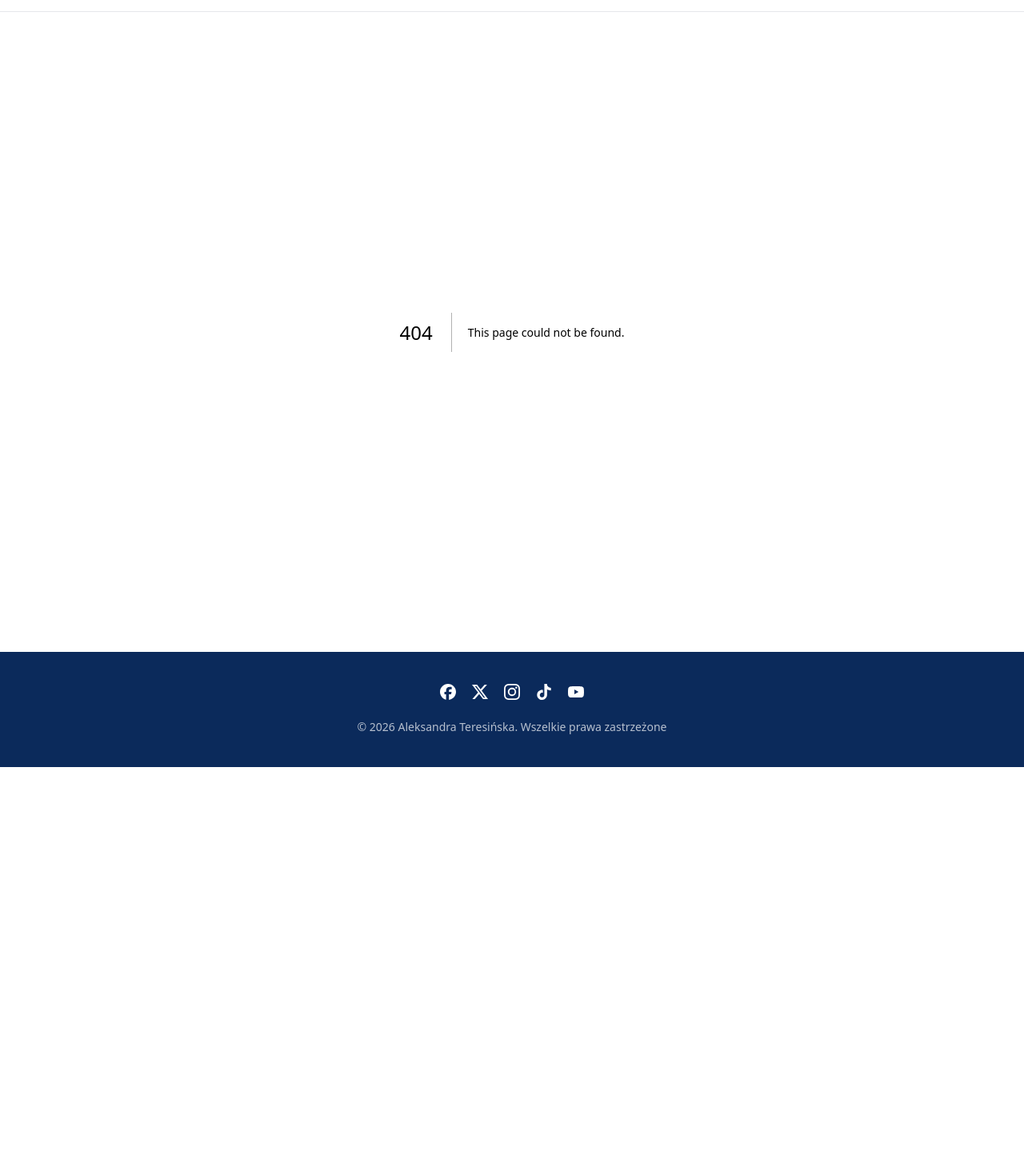
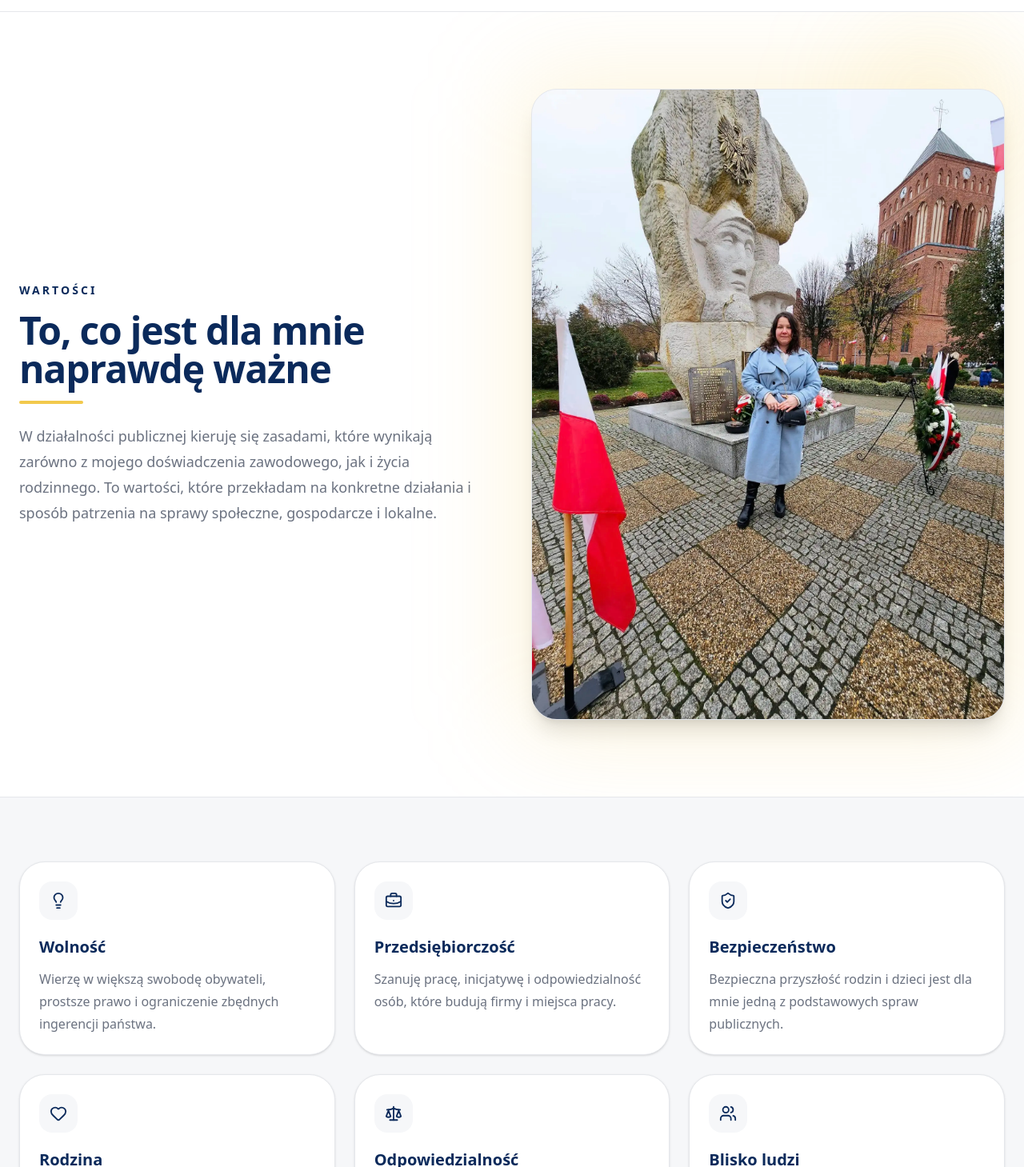
Before and after one commit to Kotvitz/aleksandra-teresinska-website, a Next.js app: page /wartosci in a window 1280 px wide. Before the commit this address had no page. Shown: the part 58-1517 px from the top of the page at 80% size. Before the commit the page ends 1017 px from the top, so only its background shows below. Built offline with nearby package versions, Linux system fonts and the light colour scheme.

Commit message:
feat: create Values page with hero, value cards, and sections

```diff
--- /dev/null
+++ b/app/src/components/ValuesGrid.tsx
@@ -0,0 +1,76 @@
+import {
+  BriefcaseBusiness,
+  Heart,
+  ShieldCheck,
+  Scale,
+  Users,
+  Lightbulb,
+} from "lucide-react";
+
+const values = [
+  {
+    icon: <Lightbulb size={22} strokeWidth={2} />,
+    title: "Wolność",
+    description:
+      "Wierzę w większą swobodę obywateli, prostsze prawo i ograniczenie zbędnych ingerencji państwa.",
+  },
+  {
+    icon: <BriefcaseBusiness size={22} strokeWidth={2} />,
+    title: "Przedsiębiorczość",
+    description:
+      "Szanuję pracę, inicjatywę i odpowiedzialność osób, które budują firmy i miejsca pracy.",
+  },
+  {
+    icon: <ShieldCheck size={22} strokeWidth={2} />,
+    title: "Bezpieczeństwo",
+    description:
+      "Bezpieczna przyszłość rodzin i dzieci jest dla mnie jedną z podstawowych spraw publicznych.",
+  },
+  {
+    icon: <Heart size={22} strokeWidth={2} />,
+    title: "Rodzina",
+    description:
+      "Rodzina, wychowanie i trwałe wartości mają ogromne znaczenie dla stabilnej przyszłości społeczeństwa.",
+  },
+  {
+    icon: <Scale size={22} strokeWidth={2} />,
+    title: "Odpowiedzialność",
+    description:
+      "Cenię konkret, uczciwość i odpowiedzialne podejście do spraw publicznych zamiast pustych deklaracji.",
+  },
+  {
+    icon: <Users size={22} strokeWidth={2} />,
+    title: "Blisko ludzi",
+    description:
+      "Ważne są dla mnie rozmowa z mieszkańcami, lokalne sprawy i realna obecność tam, gdzie potrzeba działania.",
+  },
+];
+
+export default function ValuesGrid() {
+  return (
+    <section className="border-b border-(--border) bg-(--surface-muted)">
+      <div className="mx-auto max-w-7xl px-6 py-20">
+        <div className="grid gap-6 md:grid-cols-2 xl:grid-cols-3">
+          {values.map((value) => (
+            <article
+              key={value.title}
+              className="rounded-4xl border border-(--border) bg-(--surface) p-6 shadow-sm"
+            >
+              <div className="flex h-12 w-12 items-center justify-center rounded-2xl bg-(--surface-muted) text-(--brand-primary)">
+                {value.icon}
+              </div>
+
+              <h2 className="mt-5 text-xl font-semibold text-(--brand-primary)">
+                {value.title}
+              </h2>
+
+              <p className="mt-3 leading-7 text-(--text-muted)">
+                {value.description}
+              </p>
+            </article>
+          ))}
+        </div>
+      </div>
+    </section>
+  );
+}
--- /dev/null
+++ b/app/src/components/ValuesHero.tsx
@@ -0,0 +1,45 @@
+import Image from "next/image";
+
+export default function ValuesHero() {
+  return (
+    <section className="relative overflow-hidden border-b border-(--border) bg-(--surface)">
+      <div className="absolute right-0 top-0 h-56 w-56 rounded-full bg-(--brand-accent)/10 blur-3xl" />
+
+      <div className="mx-auto grid max-w-7xl items-center gap-12 px-6 py-16 md:grid-cols-2 md:py-24">
+        <div className="max-w-2xl">
+          <p className="text-sm font-semibold uppercase tracking-[0.22em] text-(--brand-primary)">
+            Wartości
+          </p>
+
+          <h1 className="mt-4 text-4xl font-bold tracking-tight text-(--brand-primary) sm:text-5xl">
+            To, co jest dla mnie naprawdę ważne
+          </h1>
+
+          <div className="mt-4 h-1 w-20 rounded-full bg-(--brand-accent)" />
+
+          <p className="mt-6 text-lg leading-8 text-(--text-muted)">
+            W działalności publicznej kieruję się zasadami, które wynikają
+            zarówno z mojego doświadczenia zawodowego, jak i życia rodzinnego.
+            To wartości, które przekładam na konkretne działania i sposób
+            patrzenia na sprawy społeczne, gospodarcze i lokalne.
+          </p>
+        </div>
+
+        <div className="relative">
+          <div className="absolute -inset-4 rounded-4xl bg-(--brand-accent)/20 blur-3xl" />
+
+          <div className="relative overflow-hidden rounded-4xl border border-(--border) bg-(--surface-muted-strong) shadow-xl">
+            <Image
+              src="/images/values-hero.webp"
+              alt="Wartości i działalność Aleksandry Teresińskiej"
+              width={900}
+              height={900}
+              priority
+              className="h-auto w-full object-cover"
+            />
+          </div>
+        </div>
+      </div>
+    </section>
+  );
+}
--- /dev/null
+++ b/app/src/components/ValuesSection.tsx
@@ -0,0 +1,45 @@
+type ValuesSectionProps = {
+  eyebrow: string;
+  title: string;
+  descriptionOne: string;
+  descriptionTwo: string;
+  muted?: boolean;
+};
+
+export default function ValuesSection({
+  eyebrow,
+  title,
+  descriptionOne,
+  descriptionTwo,
+  muted = false,
+}: ValuesSectionProps) {
+  return (
+    <section
+      className={`border-b border-(--border) ${
+        muted ? "bg-(--surface-muted)" : "bg-(--surface)"
+      }`}
+    >
+      <div className="mx-auto max-w-7xl px-6 py-20">
+        <div className="max-w-4xl">
+          <p className="text-sm font-semibold uppercase tracking-[0.22em] text-(--brand-primary)">
+            {eyebrow}
+          </p>
+
+          <h2 className="mt-3 text-3xl font-bold tracking-tight text-(--brand-primary)">
+            {title}
+          </h2>
+
+          <div className="mt-4 h-1 w-16 rounded-full bg-(--brand-accent)" />
+
+          <p className="mt-6 text-lg leading-8 text-(--text-muted)">
+            {descriptionOne}
+          </p>
+
+          <p className="mt-4 text-lg leading-8 text-(--text-muted)">
+            {descriptionTwo}
+          </p>
+        </div>
+      </div>
+    </section>
+  );
+}
--- /dev/null
+++ b/app/wartosci/page.tsx
@@ -0,0 +1,36 @@
+import ValuesGrid from "../src/components/ValuesGrid";
+import ValuesHero from "../src/components/ValuesHero";
+import ValuesSection from "../src/components/ValuesSection";
+
+export default function ValuesPage() {
+  return (
+    <main className="bg-(--surface) text-(--text)">
+      <ValuesHero />
+      <ValuesGrid />
+
+      <ValuesSection
+        eyebrow="Gospodarka i przedsiębiorczość"
+        title="Szacunek dla pracy, inicjatywy i odpowiedzialności"
+        descriptionOne="Jako przedsiębiorca dobrze wiem, jak wiele wysiłku kosztuje prowadzenie własnej działalności. Dlatego bliskie są mi rozwiązania, które upraszczają prawo, ograniczają zbędną biurokrację i pozwalają ludziom spokojnie pracować oraz rozwijać swoje firmy."
+        descriptionTwo="Uważam, że państwo nie powinno przeszkadzać obywatelom w codziennym życiu i działalności zawodowej. Potrzebujemy prostszych zasad, większej przewidywalności i większego szacunku dla tych, którzy biorą odpowiedzialność za siebie, swoje rodziny i swoje miejsca pracy."
+        muted
+      />
+
+      <ValuesSection
+        eyebrow="Rodzina, edukacja i bezpieczeństwo"
+        title="Przyszłość trzeba budować odpowiedzialnie"
+        descriptionOne="Jako mama patrzę na wiele spraw z perspektywy przyszłości dzieci i rodzin. Zależy mi na świecie, w którym kolejne pokolenie może dorastać bezpiecznie, w stabilnym otoczeniu i w oparciu o wartości, które dają poczucie ładu i sensu."
+        descriptionTwo="Niepokoją mnie kierunki zmian, które osłabiają bezpieczeństwo, chaos w edukacji oraz odchodzenie od zdrowego rozsądku. Wierzę, że polityka powinna odpowiadać na realne potrzeby ludzi, a nie tworzyć kolejne problemy oderwane od codziennego życia."
+      />
+
+      <ValuesSection
+        eyebrow="Działalność publiczna i wspólnota"
+        title="Merytoryka, odpowiedzialność i obecność blisko ludzi"
+        descriptionOne="W życiu publicznym cenię konkret, uczciwość i odpowiedzialność. Uważam, że polityka nie powinna opierać się na pustych hasłach ani wizerunku, ale na realnej pracy, rozmowie z ludźmi i gotowości do podejmowania trudnych tematów."
+        descriptionTwo="Ważne są dla mnie zarówno sprawy ogólnopolskie i europejskie, jak i codzienne sprawy mieszkańców. Dlatego chcę działać nie tylko na poziomie idei, ale też tam, gdzie naprawdę potrzebna jest obecność, rozmowa i zaangażowanie."
+        muted
+      />
+
+    </main>
+  );
+}
```
Also changed, not shown: public/images/values-hero.webp (added).
